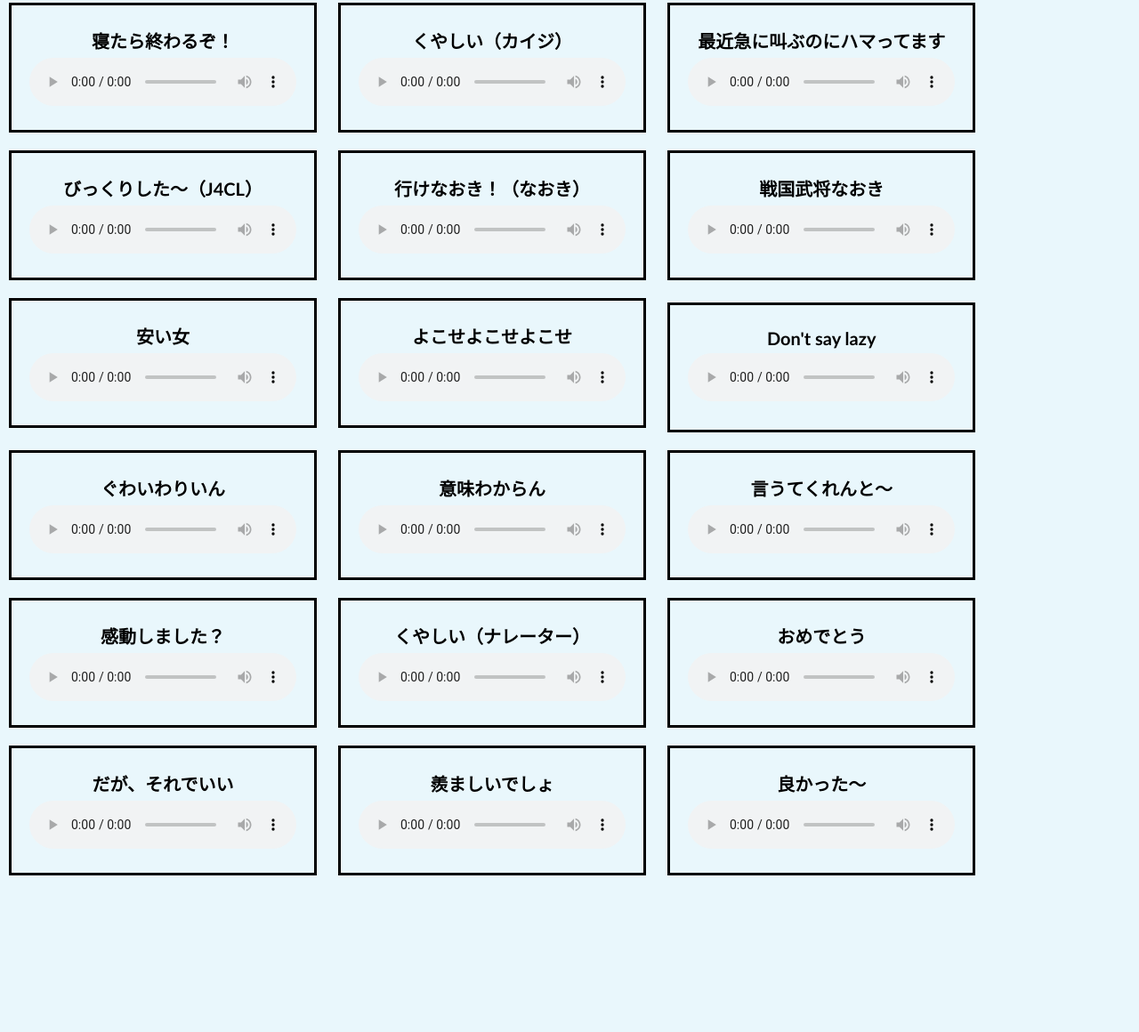
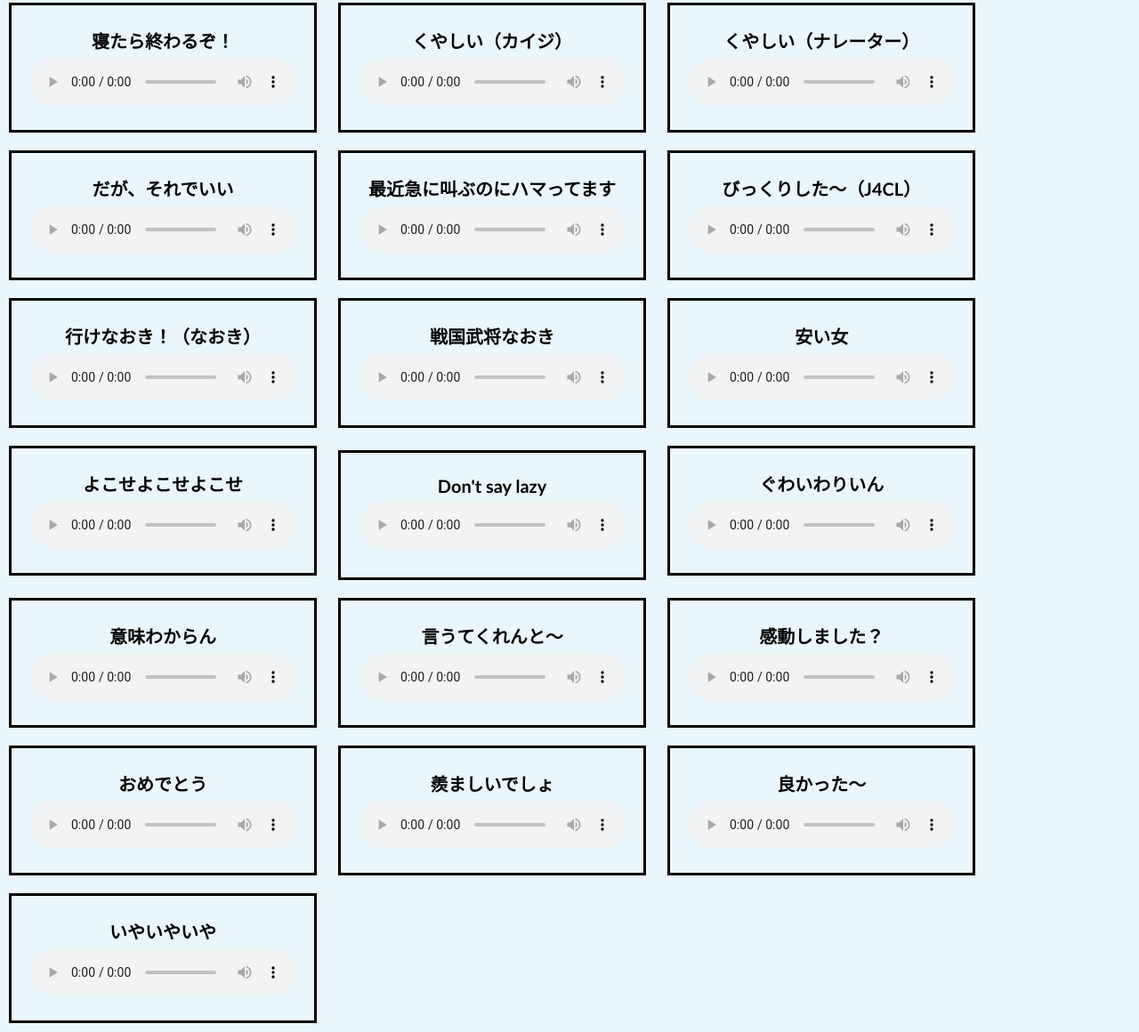
Before and after one commit to yudaiw0702/naokivoice.github.io, a plain HTML site: page index.html in a window 1280 px wide. Shown: the part 957-2117 px from the top of the page at 89% size. Before the commit the page ends 1951 px from the top, so only its background shows below. Drawn offline with nearby package versions, Linux system fonts and the light colour scheme.

Commit message:
順番を変更

```diff
--- a/index.html
+++ b/index.html
@@ -83,6 +83,14 @@
     <audio src="mp3/kuyasii.mp3" controls></audio>
   </div>
   <div class="box1">
+    <p>くやしい（ナレーター）</p>
+    <audio src="mp3/kuyasii2.mp3" controls></audio>
+  </div>
+  <div class="box1">
+    <p>だが、それでいい</p>
+    <audio src="mp3/soredeii.mp3" controls></audio>
+  </div>
+  <div class="box1">
     <p>最近急に叫ぶのにハマってます</p>
     <audio src="mp3/sakebi.mp3" controls></audio>
   </div>
@@ -127,16 +135,8 @@
     <audio src="mp3/kandousimasita.mp3" controls></audio>
   </div>
   <div class="box1">
-    <p>くやしい（ナレーター）</p>
-    <audio src="mp3/kuyasii2.mp3" controls></audio>
-  </div>
-  <div class="box1">
     <p>おめでとう</p>
     <audio src="mp3/omedeto.mp3" controls></audio>
-  </div>
-  <div class="box1">
-    <p>だが、それでいい</p>
-    <audio src="mp3/soredeii.mp3" controls></audio>
   </div>
   <div class="box1">
     <p>羨ましいでしょ</p>
@@ -146,6 +146,10 @@
     <p>良かった～</p>
     <audio src="mp3/yokatta.mp3" controls></audio>
   </div>
+  <div class="box1">
+    <p>いやいやいや</p>
+    <audio src="mp3/iyaiyaiya.mp3" controls></audio>
+  </div>
 
 </body>
 </html>
```
Also changed, not shown: 1 other file.
